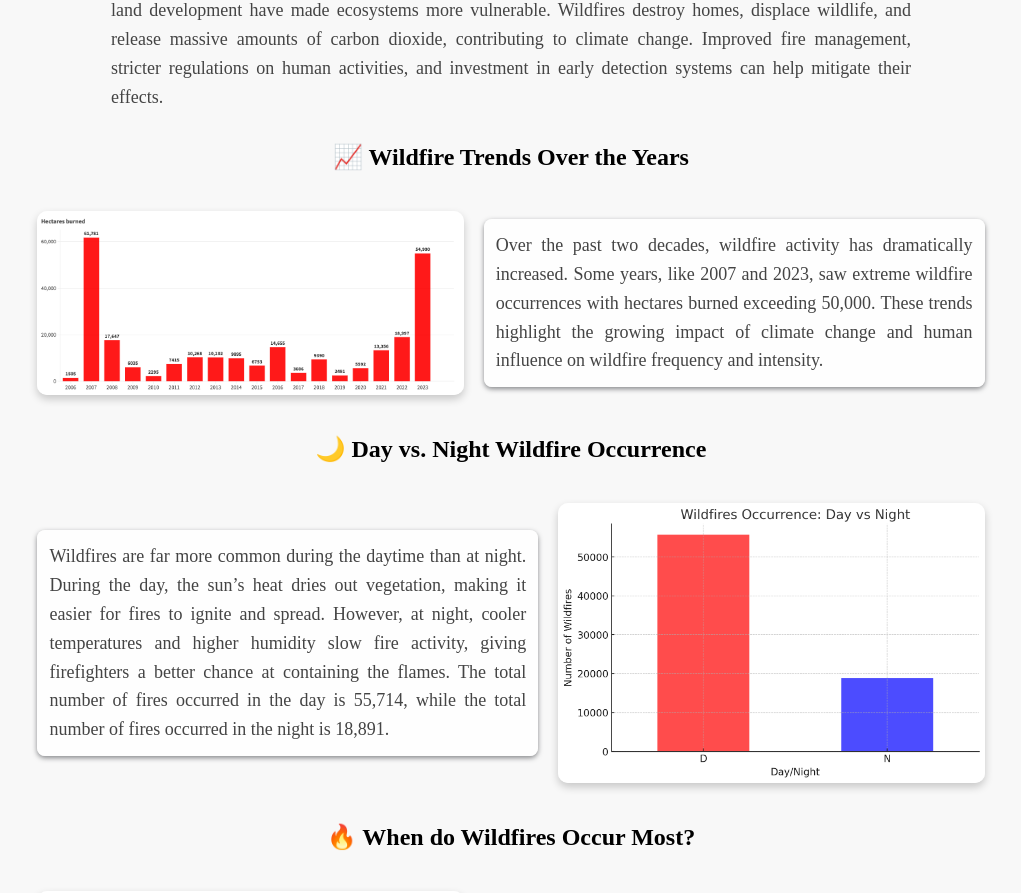
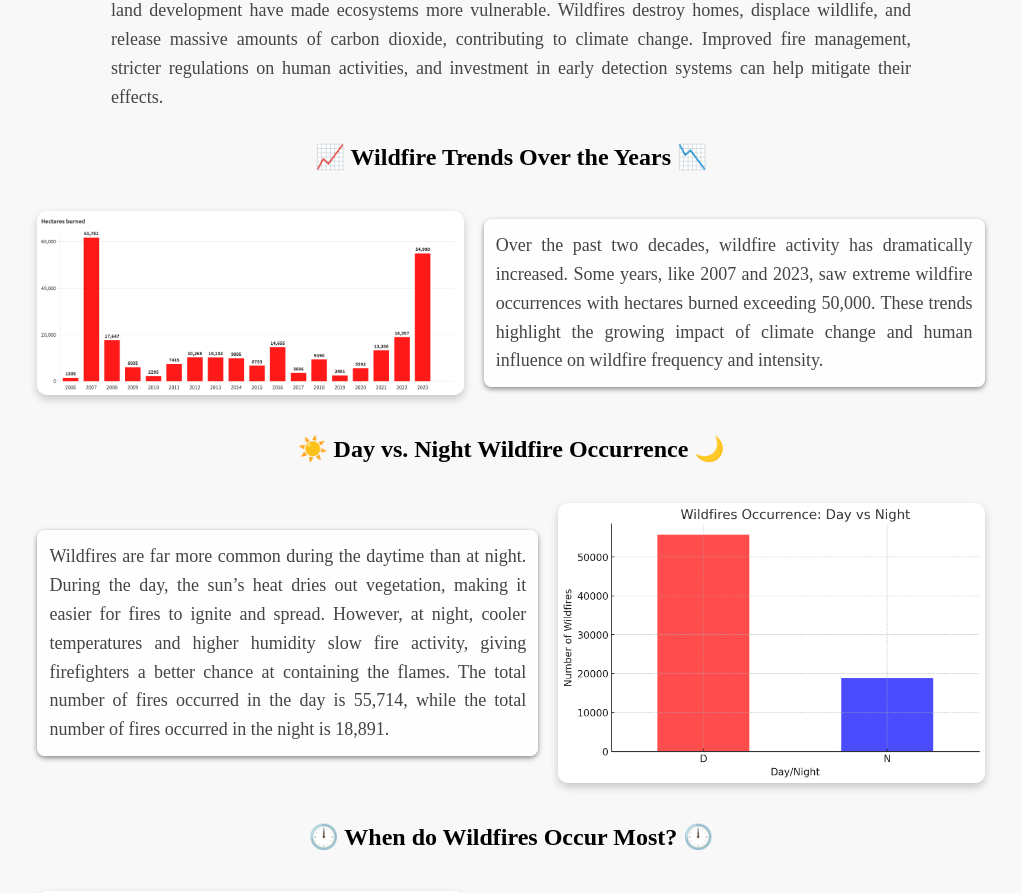
Before and after one commit to dakhilram/FS, a React (Vite) app: page /#/nature/wildfire in a window 1280 px wide. Shown: the part 994-1887 px from the top of the page, without its empty margins (129-1150 px from the left). Built offline with nearby package versions, Linux system fonts and the light colour scheme; sample sign-in values are in the browser's storage.

Commit message:
Update Wildfire.jsx

```diff
--- a/src/pages/Wildfire.jsx
+++ b/src/pages/Wildfire.jsx
@@ -35,7 +35,7 @@ const Wildfire = () => {
 
 
       {/* Wildfire Trend Over the Years */}
-      <h2>📈 Wildfire Trends Over the Years</h2>
+      <h2>📈 Wildfire Trends Over the Years 📉</h2>
       <div className="chart-container">
         <img src={wildfireTrend} alt="Wildfire Trend" className="chart-image" />
         <p className="chart-description">
@@ -46,7 +46,7 @@ const Wildfire = () => {
       </div>
 
       {/* Wildfire Occurrence - Day vs Night */}
-      <h2>🌙 Day vs. Night Wildfire Occurrence</h2>
+      <h2>☀️ Day vs. Night Wildfire Occurrence 🌙</h2>
       <div className="chart-container right-align">
         <p className="chart-description">
         Wildfires are far more common during the daytime than at night.
@@ -58,7 +58,7 @@ const Wildfire = () => {
       </div>
 
       {/* Wildfire Occurrence by Hour */}
-      <h2>🔥 When do Wildfires Occur Most?</h2>
+      <h2>🕛 When do Wildfires Occur Most? 🕛</h2>
       <div className="chart-container">
         <img src={wildhour} alt="Wildfire by Hour" className="chart-image" />
         <p className="chart-description">
```
